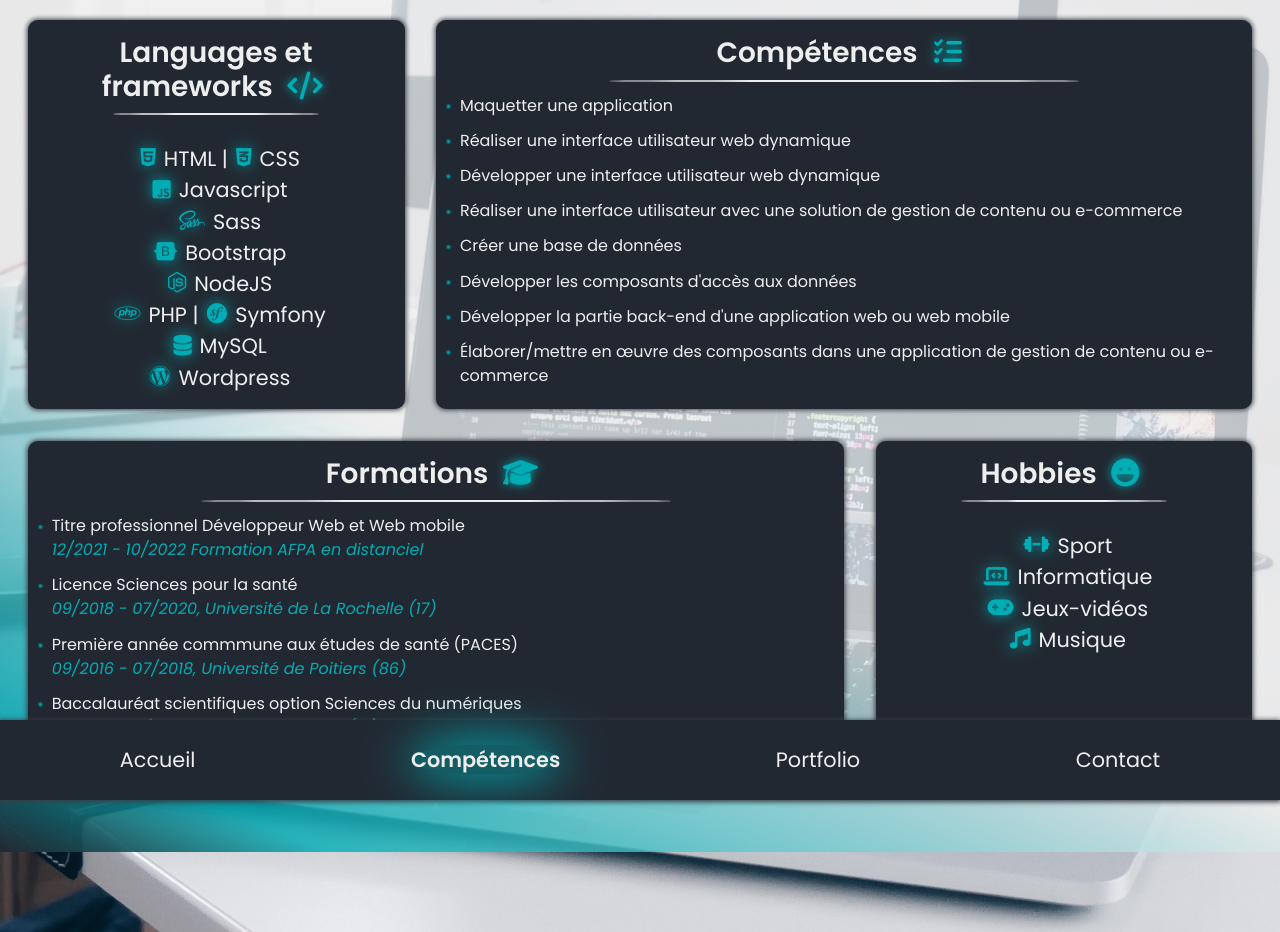
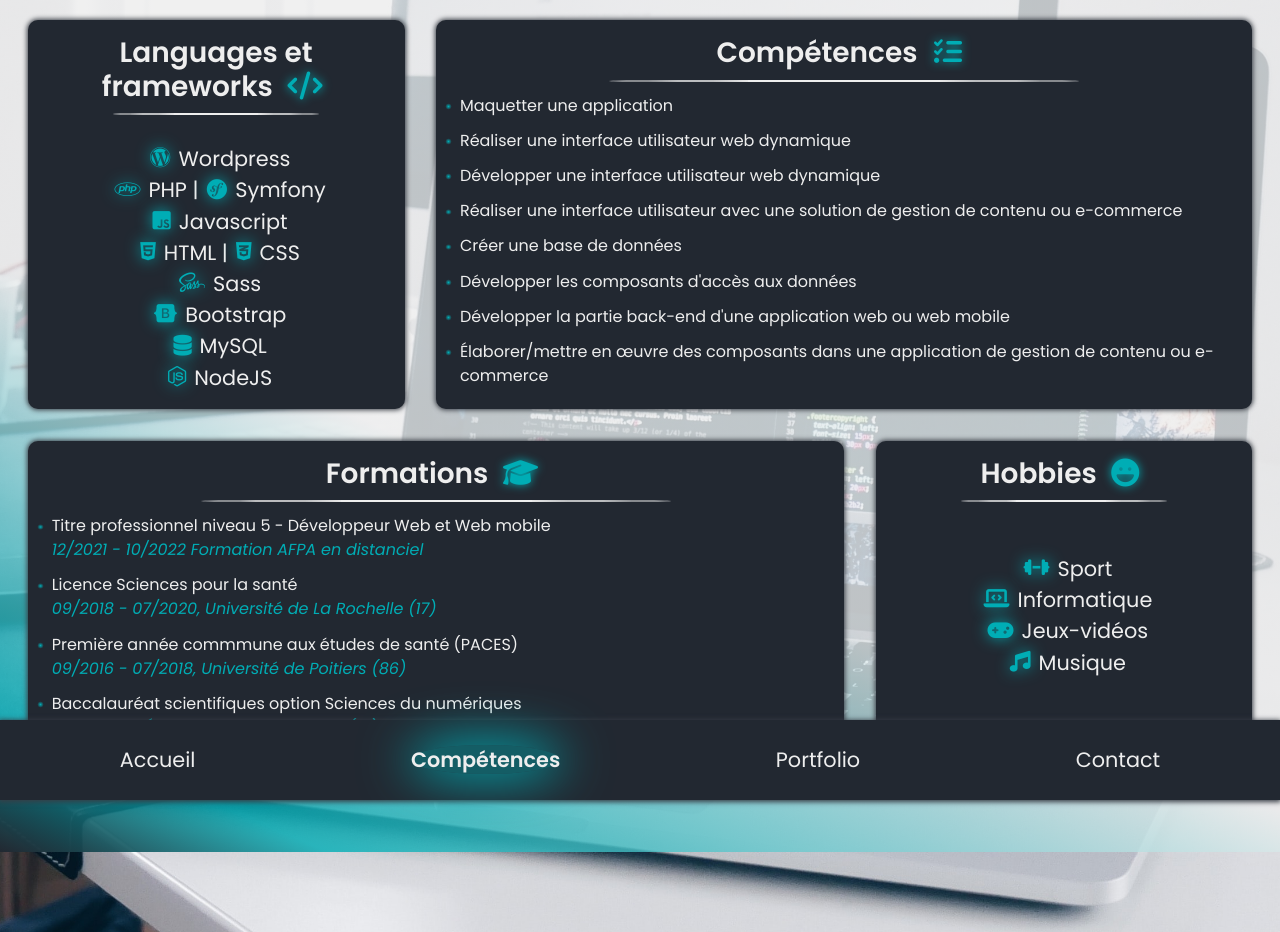
Before and after one commit to LouisC98/CV, a Vue app: page /skills in a window 1280 px wide. Built offline with nearby package versions, Linux system fonts and the light colour scheme.

Commit message:
mise a jour portfolio solrenov17, maj mineur agencement hobbies

```diff
--- a/src/assets/sass/_portfolio.scss
+++ b/src/assets/sass/_portfolio.scss
@@ -65,6 +65,7 @@
         background-color: rgba($color: $black, $alpha: .9);
 
         .container {
+
             position: relative;
             background-color: $grey;
             color: $white;
@@ -84,11 +85,11 @@
                 font-size: 1.5rem;
                 transform: translate(30%, -30%);
                 color: $blue;
-                transition: .5s ease-in-out;
+                transition: .2s ease-in-out;
 
                 &:hover {
                     color: $white;
-                    transition: .5s ease-in-out;
+                    transition: .2s ease-in-out;
                     text-shadow: 0px 0px 5px $blue;
                     cursor: pointer;
                 }
--- a/src/assets/sass/_skills.scss
+++ b/src/assets/sass/_skills.scss
@@ -45,6 +45,13 @@
             }
         }
     }
+
+    .hobbies {
+        ul {
+            margin-top: 1.5em !important;
+        }
+    }
+
     .competences, .degrees {
         ul {
             list-style-image: radial-gradient($blue, transparent, transparent);
@@ -108,8 +115,12 @@
         }
         .hobbies {
             width: 30%;
+            display: flex;
+            flex-direction: column;
+            justify-content: space-between;
+
             ul {
-                margin-top: 2.5rem !important;
+                transform: translateY(-50%);
             }
         }
     }
--- a/src/components/Project.vue
+++ b/src/components/Project.vue
@@ -38,10 +38,10 @@ export default {
             </div>
         </div>
     </div>
-    <div v-if="showInfos" class="showInfos">
+    <div v-if="showInfos" class="showInfos" @click.prevent.self="handleShowInfos()">
         <div class="container">
             <h3>{{name}}</h3>
-            <p>{{infos}}</p>
+            <p v-for="info in infos">{{info}}</p>
             <i class="fa-solid fa-circle-xmark" @click="handleShowInfos()"></i>
             <div class="text-center">
                 <a v-if="source" :href="source" target="_blank">Code source</a>
--- a/src/data/portfolioData.js
+++ b/src/data/portfolioData.js
@@ -4,10 +4,9 @@ const projectData = [
         name: 'Solrenov17.fr',
         languages: ['all','vuejs','php', 'symfony'],
         languagesIcons: ['fa-brands fa-php', 'fa-brands fa-symfony', 'fa-brands fa-vuejs'],
-        // source: 'https://github.com/LouisC98/solrenov17',
-        infos: `Site web PHP Symfony réalisé dans le cadre d'un stage de formation DWWM auprès d'un artisan solier moquettiste.`,
+        source: 'https://github.com/LouisC98/solrenov17',
+        infos: [`Site web PHP Symfony réalisé dans le cadre d'un stage de formation DWWM auprès d'un artisan solier moquettiste.`, `Projet réalisé essentiellement avec PHP Symfony.`, ` (Désormais fermé)`],
         picture: './images/solrenov17.jpg',
-        link: "https://www.solrenov17.fr"
     },
     {
         id: 95,
@@ -15,7 +14,7 @@ const projectData = [
         languages: ['all','javascript','php', 'symfony'],
         languagesIcons: ['fa-brands fa-js-square','fa-brands fa-php', 'fa-brands fa-symfony'],
         source: 'https://github.com/LouisC98/quori',
-        infos: `Application web, réplique minimaliste de quora.com en PHP Symfony. Ce projet a été réalisé afin de l'inclure dans mon dossier professionnel pour le passage du titre professionnel DWWM`,
+        infos: [`Application web, réplique minimaliste de quora.com en PHP Symfony.`, `Ce projet a été réalisé afin de l'inclure dans mon dossier professionnel pour le passage du titre professionnel DWWM`],
         picture: './images/quori.jpg'
     },
     {
@@ -24,7 +23,7 @@ const projectData = [
         languages: ['all','javascript','angular'],
         languagesIcons: ['fa-brands fa-js-square','fa-brands fa-angular'],
         source: 'https://github.com/LouisC98/Myuka_Angular',
-        infos: `Application permettant d'obtenir des informations sur des produits alimentaires en entrant le code barre. Projet fait dans le cadre de ma formation AFPA. L'objectif était de découvrir Angular et d'utiliser une API. `,
+        infos: [`Application permettant d'obtenir des informations sur des produits alimentaires en entrant le code barre. Projet fait dans le cadre de ma formation AFPA.`, `L'objectif était de découvrir Angular et d'utiliser une API. `],
         picture: './images/MyukaAngular.jpg'
     },
     {
@@ -33,7 +32,7 @@ const projectData = [
         languages: ['all','javascript'],
         languagesIcons: ['fa-brands fa-js-square'],
         source: 'https://github.com/LouisC98/Mastermind_JS',
-        infos: `Application mastermind créer avec javascript. Projet fait dans le cadre de ma formation AFPA. L'objectif était de s'exercer sur javascript.`,
+        infos: [`Application mastermind créer avec javascript.`, `Projet fait dans le cadre de ma formation AFPA. L'objectif était de s'exercer sur javascript.`],
         picture: './images/Mastermind.jpg'
     },
     {
@@ -42,7 +41,7 @@ const projectData = [
         languages: ['all','javascript'],
         languagesIcons: ['fa-brands fa-js-square'],
         source: 'https://github.com/LouisC98/Juste_prix_JS',
-        infos: `Application Juste prix créer avec javascript. Projet réalisé dans le cadre de ma formation AFPA. L'objectif était de s'exercer sur javascript.`,
+        infos: [`Application Juste prix créer avec javascript. Projet réalisé dans le cadre de ma formation AFPA.`, `L'objectif était de s'exercer sur javascript.`],
         picture: './images/Juste_prix.jpg'
     },
     {
@@ -51,7 +50,7 @@ const projectData = [
         languages: ['all','javascript'],
         languagesIcons: ['fa-brands fa-js-square'],
         source: 'https://github.com/LouisC98/Jeu_du_pendu_JS.git',
-        infos: `Application Jeux du pendu créer avec javascript. Projet réalisé dans le cadre de ma formation AFPA. L'objectif était de s'exercer sur javascript.`,
+        infos: [`Application Jeux du pendu créer avec javascript. Projet réalisé dans le cadre de ma formation AFPA.`, `L'objectif était de s'exercer sur javascript.`],
         picture: './images/jeu_du_pendu.jpg'
     },
     {
@@ -60,7 +59,7 @@ const projectData = [
         languages: ['all','php'],
         languagesIcons: ['fa-brands fa-php'],
         source: 'https://github.com/LouisC98/todo-app.git',
-        infos: `Application Todo coder en PHP. Projet réalisé dans le cadre de ma formation AFPA. L'objectif était de découvrir quelques bases de PHP`,
+        infos: [`Application Todo coder en PHP. Projet réalisé dans le cadre de ma formation AFPA.`,`L'objectif était de découvrir quelques bases de PHP`],
         picture: './images/Todo-app.jpg'
     }
 ]
--- a/src/views/SkillsView.vue
+++ b/src/views/SkillsView.vue
@@ -7,11 +7,18 @@
       </h3>
       <ul class="p-0 m-0 mt-4">
         <li>
-          <i class="fa-brands fa-html5"></i> HTML |
-          <i class="fa-brands fa-css3-alt"></i> CSS
+          <i class="fa-brands fa-wordpress"></i> Wordpress
+        </li>
+        <li>
+          <i class="fa-brands fa-php"></i> PHP |
+          <i class="fa-brands fa-symfony"></i> Symfony
         </li>
         <li>
           <i class="fa-brands fa-square-js"></i> Javascript
+        </li>
+        <li>
+          <i class="fa-brands fa-html5"></i> HTML |
+          <i class="fa-brands fa-css3-alt"></i> CSS
         </li>
         <li>
           <i class="fa-brands fa-sass"></i> Sass
@@ -20,17 +27,10 @@
           <i class="fa-brands fa-bootstrap"></i> Bootstrap
         </li>
         <li>
-          <i class="fa-brands fa-node-js"></i> NodeJS
-        </li>
-        <li>
-          <i class="fa-brands fa-php"></i> PHP |
-          <i class="fa-brands fa-symfony"></i> Symfony
-        </li>
-        <li>
           <i class="fa-solid fa-database"></i> MySQL
         </li>
         <li>
-          <i class="fa-brands fa-wordpress"></i> Wordpress
+          <i class="fa-brands fa-node-js"></i> NodeJS
         </li>
       </ul>
     </div>
@@ -57,7 +57,7 @@
       </h3>
       <ul class="p-0 m-0 mt-4">
           <li>
-              Titre professionnel Développeur Web et Web mobile
+              Titre professionnel niveau 5 - Développeur Web et Web mobile
               <p>12/2021 - 10/2022 Formation AFPA en distanciel</p>
           </li>
 
@@ -80,7 +80,7 @@
         Hobbies
         <i class="fa-solid fa-face-laugh"></i>
       </h3>
-      <ul class="p-0 m-0 mt-4">
+      <ul class="p-0 m-0">
           <li><i class="fa-solid fa-dumbbell"></i> Sport</li>
           <li><i class="fa-solid fa-laptop-code"></i> Informatique</li>
           <li><i class="fa-solid fa-gamepad"></i> Jeux-vidéos</li>
```
Also changed, not shown: 1 other file (tests, documents, lock files or other folders).
